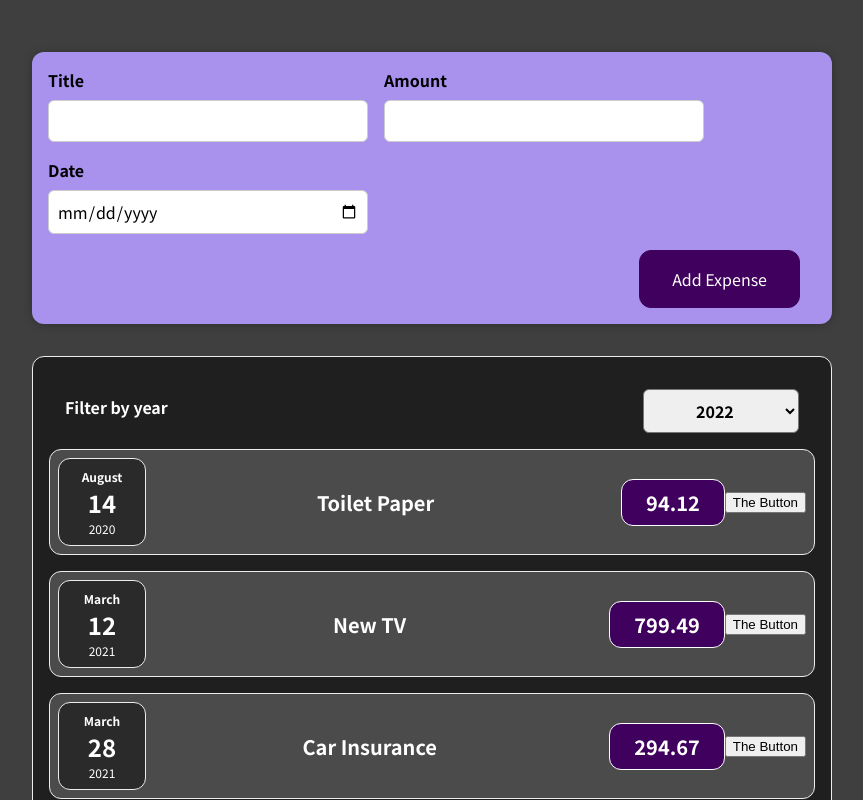
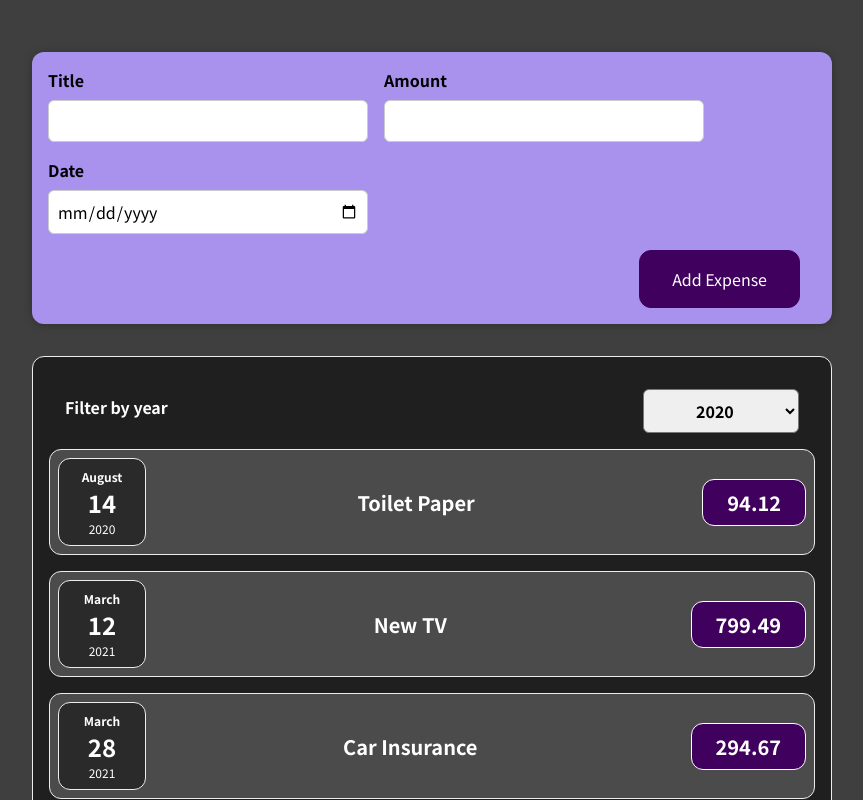
Before and after one commit to esiege/ReactTuts, a React (Create React App) app in the folder 01-starting-setup/: page / in a window 1280 px wide. Shown: the top 800 px of the page, without its empty margins (208-1071 px from the left). Built offline with nearby package versions, Linux system fonts and the light colour scheme.

Commit message:
Finished section 4

```diff
--- a/01-starting-setup/src/Components/Expenses/ExpenseItem.js
+++ b/01-starting-setup/src/Components/Expenses/ExpenseItem.js
@@ -1,23 +1,15 @@
-import { useState } from "react";
+import Card from "../UI/Card";
 import ExpenseDate from "./ExpenseDate";
-import Card from "../UI/Card";
 import "./ExpenseItem.css";
 
 const ExpenseItem = (props) => {
-  const [title, setTitle] = useState(props.title);
-
-  const clickHandler = () => {
-    setTitle("clicked");
-  };
-
   return (
     <Card className="expense-item">
       <ExpenseDate date={props.date} />
       <div className="expense-item__description">
-        <h2>{title}</h2>
+        <h2>{props.title}</h2>
         <div className="expense-item__price">{props.amount}</div>
       </div>
-      <button onClick={clickHandler}>The Button</button>
     </Card>
   );
 };
--- a/01-starting-setup/src/Components/Expenses/Expenses.js
+++ b/01-starting-setup/src/Components/Expenses/Expenses.js
@@ -1,3 +1,5 @@
+import { useState } from "react";
+
 import "./Expenses.css";
 import ExpenseItem from "./ExpenseItem";
 import Card from "../UI/Card";
@@ -5,18 +7,19 @@ import ExpensesFilter from "./ExpensesFilter";
 
 function Expenses(props) {
   const expenses = props.expenses;
-  const expenseFilter = "";
+  const [filterYear, setFilterYear] = useState("2020");
 
-  const filterChangeEventHandler = (filter) => {
-    expenseFilter = filter;
-    console.log(expenseFilter);
+  const filterChangeEventHandler = (event) => {
+    setFilterYear(event.target.value);
+    console.log(event.target.value);
   };
 
   return (
     <Card className="expenses">
-      <div>
-        <ExpensesFilter onFilterChange={filterChangeEventHandler} />
-      </div>
+      <ExpensesFilter
+        selected={filterYear}
+        onFilterChange={filterChangeEventHandler}
+      />
       <ExpenseItem
         title={expenses[0].title}
         amount={expenses[0].amount}
--- a/01-starting-setup/src/Components/Expenses/ExpensesFilter.js
+++ b/01-starting-setup/src/Components/Expenses/ExpensesFilter.js
@@ -3,18 +3,11 @@ import { useState } from "react";
 import "./ExpensesFilter.css";
 
 const ExpensesFilter = (props) => {
-  const [filterYear, setFilterYear] = useState("");
-
-  const filterYearHandler = (event) => {
-    setFilterYear(event.target.value);
-    console.log(event.target.value);
-  };
-
   return (
     <div className="expenses-filter">
       <div className="expenses-filter__control">
         <label>Filter by year</label>
-        <select onChange={filterYearHandler}>
+        <select value={props.selected} onChange={props.onFilterChange}>
           <option value="2022">2022</option>
           <option value="2021">2021</option>
           <option value="2020">2020</option>
```
